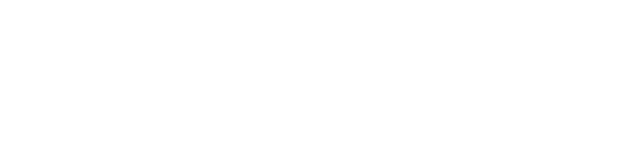
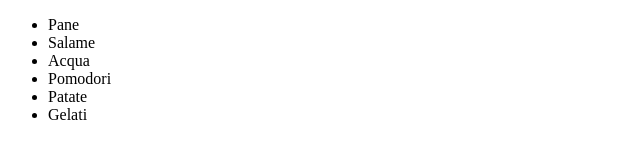
Before and after one commit to DanieleBernassola/js-lista-spesa, a plain HTML site: page index.html in a window 1280 px wide. Shown: the whole page, without its empty margins (0-640 px from the left). Drawn offline with Linux system fonts and the light colour scheme.

Commit message:
[UPD] Fixed logic and added solution

```diff
--- a/index.html
+++ b/index.html
@@ -7,6 +7,7 @@
     </head>
     <body>
 
+        <ul id="list"></ul>
 
         <!-- JS -->
         <script src="./js/main.js"></script>
--- a/js/main.js
+++ b/js/main.js
@@ -1 +1,13 @@
 'use strict';
+
+const shoppingList = ['Pane', 'Salame', 'Acqua', 'Pomodori', 'Patate', 'Gelati'];
+let count = 0;
+
+const ul = document.getElementById('list');
+
+while (count < shoppingList.length){
+    const li = document.createElement('li');
+    li.innerText = shoppingList[count];
+    ul.append(li);
+    count++;
+}
```
Also changed, not shown: 1 other file.
